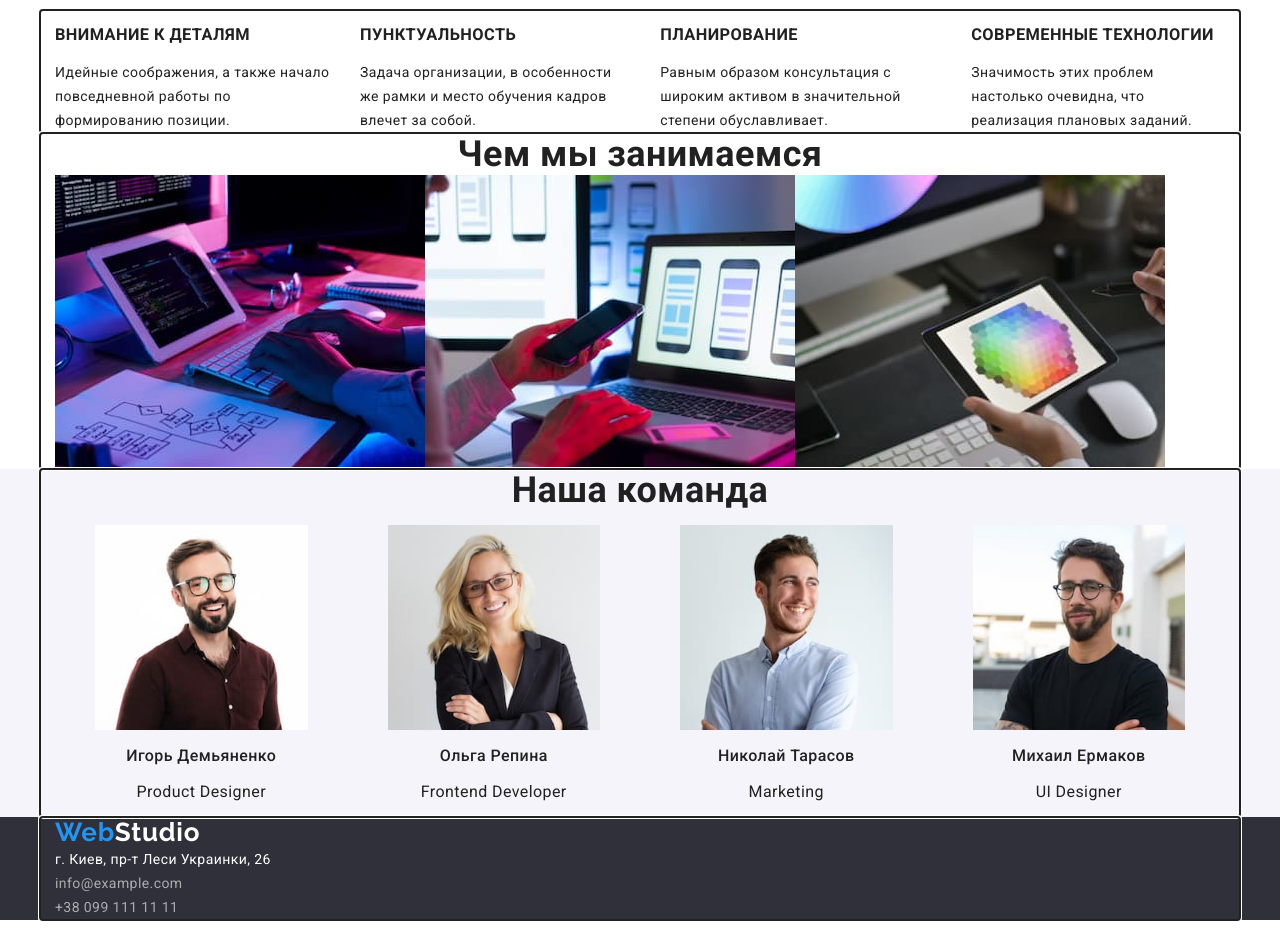
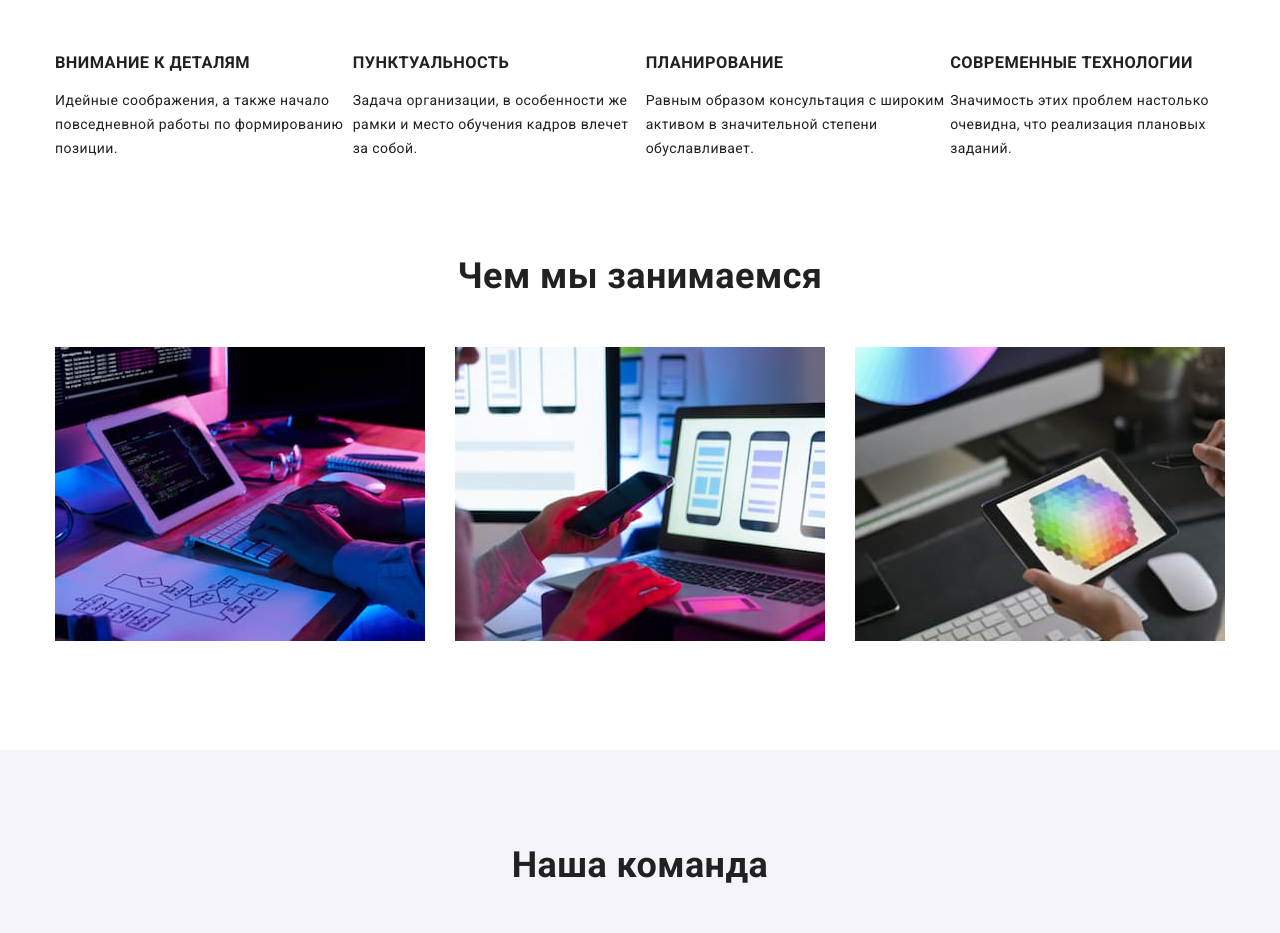
Before and after one commit to pylyps/goit-markup-hw-03, a plain HTML site: page index.html in a window 1280 px wide. Shown: the part 700-1633 px from the top of the page. Drawn offline with nearby package versions, Linux system fonts and the light colour scheme.

Commit message:
DZ-first version
1. Додано розміри і відступи між елементами
2. Змінено порядок на флексах.

```diff
--- a/css/styles.css
+++ b/css/styles.css
@@ -1,5 +1,6 @@
 /* main */
 :root{
+    /* Colors */
     --color-text-main: #212121;
     --color-text-secondary: #757575;
     --color-button-prima:#FFFFFF;
@@ -7,8 +8,32 @@
     --color-botton-hover: #188CE8;
     --color-bg-hero: #2F303A;
     --color-bg-secondary:#F5F4FA;
-    --color-border:#EEEEEE
+    --color-border:#EEEEEE;
+
+    /*Змінні для сітки  */
+    --item-number: 3;
+    --indent: 30px;
 }
+
+/* обнулення стилів */
+.li {
+    list-style: none;
+    margin: 0;
+    padding: 0;
+}
+
+/* Змінні для сітки */
+
+.card-set{display: flex;
+flex-wrap: wrap;
+margin: calc(-1 * var(--indent) /2);
+}
+
+.card-set-item{flex-basis: calc((100% - var(--indent) * var(--item-number)) / var(--item-number));
+margin:calc(var(--indent) / 2)
+}
+
+/* селектори тегів */
 *,
 *::before,
 *::after{box-sizing: border-box;}
@@ -25,17 +50,16 @@ img{display: block;
 max-width: 100%;
 height:auto;
 }
+
+
+/* контейнер */
+
 .container{width: 1200px;
 padding-left: 15px;
 padding-right: 15px;
 margin-left: auto;
-margin-right: auto;
-outline: auto;}
-.li {
-    list-style: none;
-    margin: 0;
-    padding: 0;
-}
+margin-right: auto;}
+
 /* Верхня рамка */
 
 .navigation-header {
@@ -48,9 +72,7 @@ outline: auto;}
 .current {
     color: var(--color-button-second)
 }
-.ul{margin: 0;
-padding: 0;
-}
+
 /* logo */
 .logo {
     display: inline-block;
@@ -67,11 +89,14 @@ padding: 0;
 
 }
 .logo .logo-span{color: var(--color-text-main);}
-.logo-footer{color: var(--color-button-prima);}
+.logo-footer{display: inline-flex;
+    color: var(--color-button-prima);
+margin-bottom: 20px;}
 
 /* Navigation */
 .nav{display: flex;
-align-items: center;}
+align-items: center;
+}
 
 .nav-list{display: flex;
 margin-left: 93px;}
@@ -183,13 +208,26 @@ align-items: center;
     }
 
 /* Описание преимуществ */
+.advantage{margin-bottom: 94px;}
 .advant-list, .work-list, .team-list{
     display: flex;
 }
+/* .advant-list .li+.li {
+    margin-left: 30px;
+} */
 
-.advant-list .li+.li {
-    margin-left: 30px;
+/* Чем занимаемся */
+.work-list{margin-bottom: 94px;}
+
+/* Команда */
+.team-container{padding-bottom: 94px;}
+
+.team-header{padding-top: 94px;
+margin-bottom: 50px;}
+
+.team-list{--item-number: 4;
 }
+
 
 
 .advant-title.work.team-header.team-title{color:var(--color-text-main);
@@ -216,6 +254,8 @@ letter-spacing: 0.03em;}
     text-align: center;
     }
 
+.work-head{margin-bottom: 50px;}
+
 /* Команда */
 .team{background-color: var(--color-bg-secondary);}
 .team-title{font-weight: 500;
@@ -239,6 +279,7 @@ letter-spacing: 0.03em;}
     letter-spacing: 0.03em;
 }
 .address-phisic{color: rgba(255, 255, 255, 1);
+    margin-bottom: 9px;
   }
 
 .navigation-address {
@@ -247,9 +288,31 @@ letter-spacing: 0.03em;}
     line-height: 1.71;
     text-decoration: none;}
 
+.footer{margin-bottom: 0%;
+padding-top: 60px;}
+
+.mail{ display: block;
+    margin-bottom: 9px;}
+
+.tel{padding-bottom: 60px;}
+
 
 
 /* portfolio */
+
+/* Кнопки фільтрації */
+
+.nav-portfolio{margin-bottom: 94px;}
+.portfolio{margin-bottom: 94px;}
+
+.filters{display: flex;
+justify-content: center;
+margin-bottom: 34px;
+}
+
+.button.seconadry{margin-right: 8px;}
+.button.seconadry:not(:last-child){margin: 0px;}
+
 .portfolio-figure{border:1px solid var(--color-border);
 }
 .portfolio-head{letter-spacing:0.06em;
--- a/index.html
+++ b/index.html
@@ -71,29 +71,29 @@
       <section class="advantage">
         <div class="container">
           <h2 hidden>Преимущества</h2>
-          <ul class="advant-list ul">
-            <li class="li">
+          <ul class="advant-list li">
+            <li class="">
               <h3 class="advant-title">ВНИМАНИЕ К ДЕТАЛЯМ</h3>
               <p class="advant-text">
                 Идейные соображения, а также начало повседневной работы по
                 формированию позиции.
               </p>
             </li>
-            <li class="li">
+            <li class="">
               <h3 class="advant-title">ПУНКТУАЛЬНОСТЬ</h3>
               <p class="advant-text">
                 Задача организации, в особенности же рамки и место обучения
                 кадров влечет за собой.
               </p>
             </li>
-            <li class="li">
+            <li class="">
               <h3 class="advant-title">ПЛАНИРОВАНИЕ</h3>
               <p class="advant-text">
                 Равным образом консультация с широким активом в значительной
                 степени обуславливает.
               </p>
             </li>
-            <li class="li">
+            <li class="">
               <h3 class="advant-title">СОВРЕМЕННЫЕ ТЕХНОЛОГИИ</h3>
               <p class="advant-text">
                 Значимость этих проблем настолько очевидна, что реализация
@@ -108,8 +108,8 @@
       <section class="work">
         <div class="container">
           <h2 class="work-head">Чем мы занимаемся</h2>
-          <ul class="work-list ul">
-            <li class="work-pic li">
+          <ul class="work-list li card-set">
+            <li class="work-pic card-set-item">
               <img
                 src="./images/Coders1.jpg"
                 alt="Мы занимаемся кодингом"
@@ -117,7 +117,7 @@
                 height="294"
               />
             </li>
-            <li class="work-pic li">
+            <li class="work-pic card-set-item">
               <img
                 src="./images/Phones2.jpg"
                 alt="Мы занимаемся настройкой телефонов"
@@ -125,7 +125,7 @@
                 height="294"
               />
             </li>
-            <li class="work-pic li">
+            <li class="work-pic card-set-item">
               <img
                 src="./images/Raduga3.jpg"
                 alt="Мы делаем радугу"
@@ -139,10 +139,10 @@
 
       <!--  Команда-->
       <section class="team">
-        <div class="container">
+        <div class="container team-container">
           <h2 class="team-header">Наша команда</h2>
-          <ul class="team-list ul">
-            <li class="li">
+          <ul class="team-list li card-set">
+            <li class="card-set-item">
               <figure class="team-pic">
                 <img
                   src="./images/Igor2.jpg"
@@ -156,7 +156,7 @@
                 </figcaption>
               </figure>
             </li>
-            <li class="li">
+            <li class="card-set-item">
               <figure class="team-pic">
                 <img
                   src="./images/Olga2.jpg"
@@ -170,7 +170,7 @@
                 </figcaption>
               </figure>
             </li>
-            <li class="li">
+            <li class="card-set-item">
               <figure class="team-pic">
                 <img
                   src="./images/Nikolay2.jpg"
@@ -184,7 +184,7 @@
                 </figcaption>
               </figure>
             </li>
-            <li class="li">
+            <li class="card-set-item">
               <figure class="team-pic">
                 <img
                   src="./images/Michail2.jpg"
@@ -211,14 +211,14 @@
           >Web<span class="logo-footer">Studio</span></a
         >
         <address class="address">
-          <ul class="ul">
-            <li class="address-phisic li">г. Киев, пр-т Леси Украинки, 26</li>
-            <li class="address-digit li">
+          <ul class="li">
+            <li class="address-phisic">г. Киев, пр-т Леси Украинки, 26</li>
+            <li class="address-digit mail">
               <a class="navigation-address" href="mailto:info@example.com"
                 >info@example.com</a
               >
             </li>
-            <li class="address-digit li">
+            <li class="address-digit tel">
               <a class="navigation-address" href="tel:+380991111111"
                 >+38 099 111 11 11</a
               >
```
Also changed, not shown: portfolio.html (+27 -29 lines).
